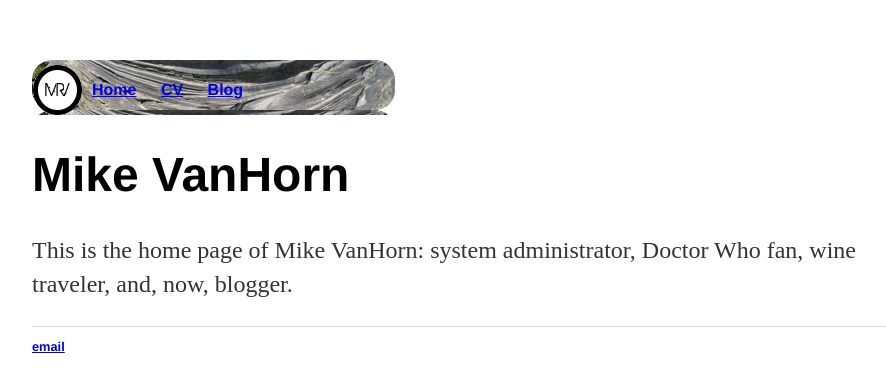
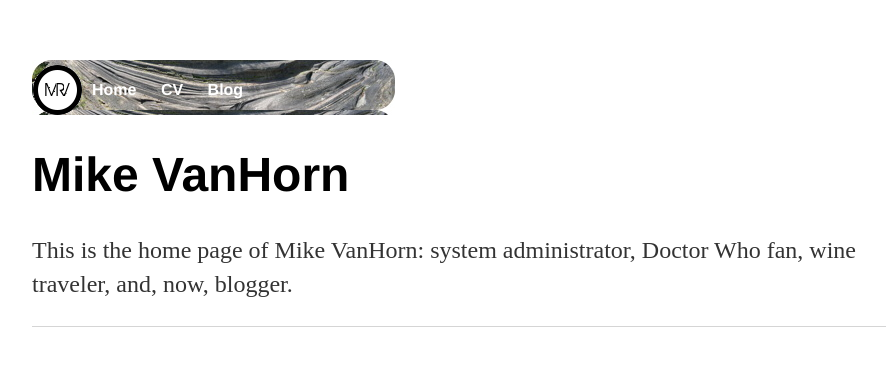
Before and after one commit to mrvanhorn/mrvanhorn.github.io, a Jekyll site: the page built from index.html, in a window 1280 px wide. Shown: the top 392 px of the page, without its empty margins (160-1046 px from the left). Built offline with Jekyll 4.4.1, drawn with Linux system fonts in a browser that asks for light colours.

Commit message:
Update main.css

```diff
--- a/css/main.css
+++ b/css/main.css
@@ -35,6 +35,7 @@ nav ul li, footer ul li {
     display: inline;
     margin-right: 20px;
 }
+a {
     text-decoration: none;
     color: #ffffff;
 }
```
